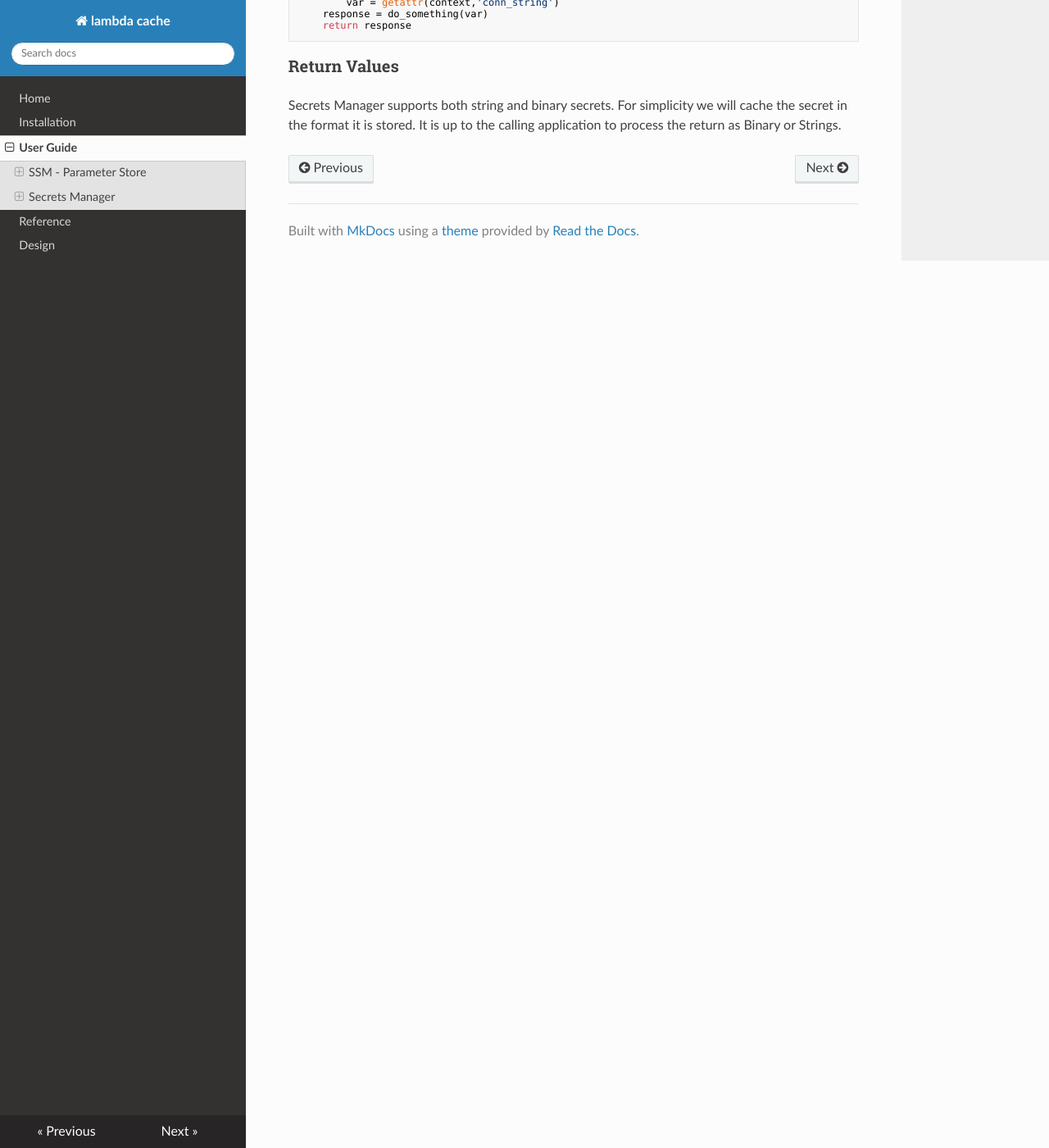
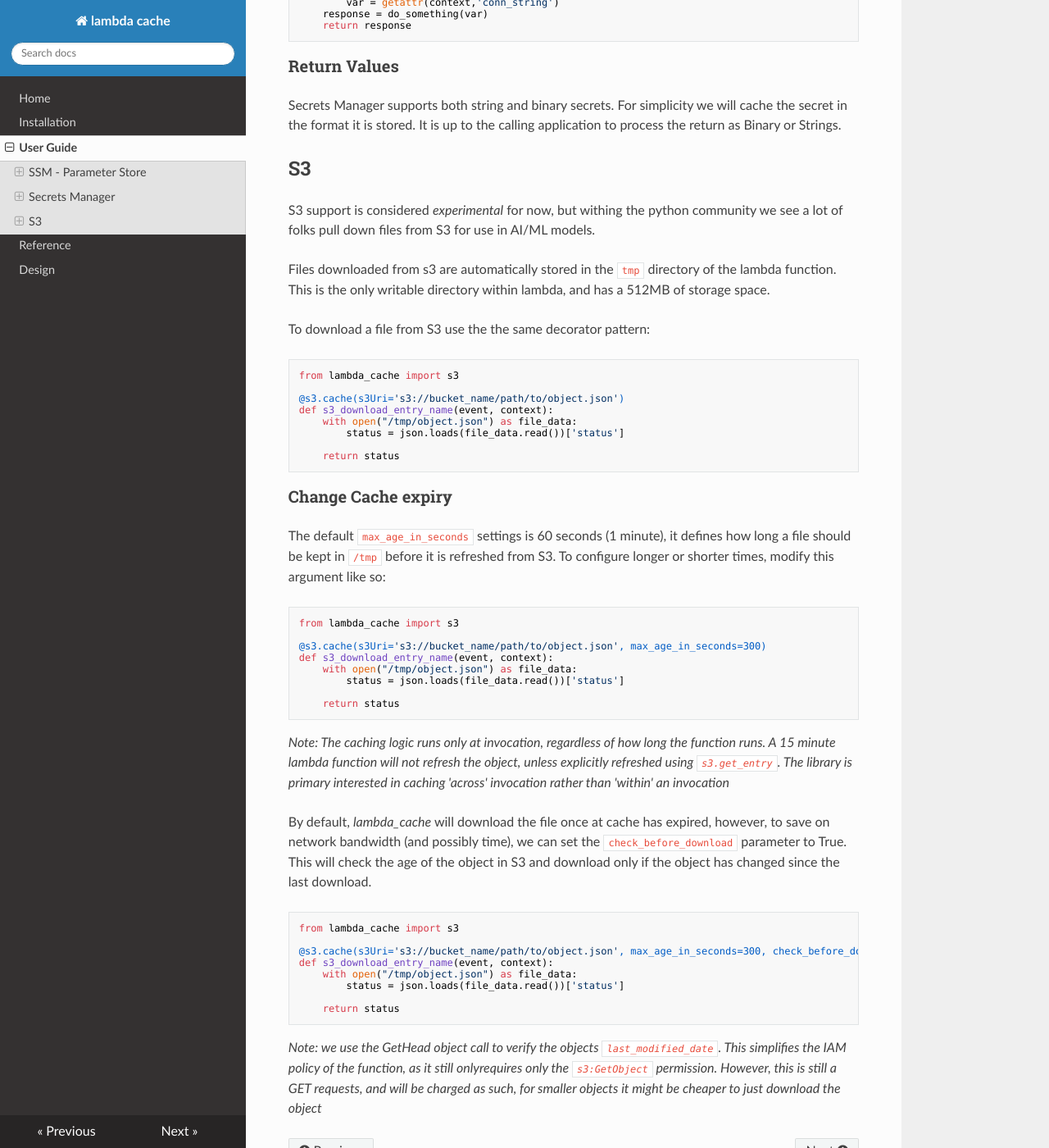
Before and after one commit to keithrozario/lambda-cache, an MkDocs documentation site: the page built from docs/user_guide.md, in a window 1280 px wide and 1400 px high, scrolled down 4309 px. Shown: the whole window at 82% size. Built offline with MkDocs 1.6.1, drawn with Linux system fonts in a browser that asks for light colours; nearby versions of some CDN libraries.

Commit message:
updated docs

````diff
--- a/docs/user_guide.md
+++ b/docs/user_guide.md
@@ -71,6 +71,7 @@
 _Note: for this method to work, ensure you have the `ssm:GetParameters` (with the 's' at the end) in your function's permission policy_
 
 ### Decorator stacking
+
 If you wish to cache multiple parameters with different expiry times, stack the decorators. In this example, `var1` will be refreshed every 30 seconds, `var2` will be refreshed after 60.
 
 ```python
@@ -194,3 +195,54 @@
 ### Return Values
 
 Secrets Manager supports both string and binary secrets. For simplicity we will cache the secret in the format it is stored. It is up to the calling application to process the return as Binary or Strings.
+
+## S3
+
+S3 support is considered _experimental_ for now, but withing the python community we see a lot of folks pull down files from S3 for use in AI/ML models.
+
+Files downloaded from s3 are automatically stored in the `tmp` directory of the lambda function. This is the only writable directory within lambda, and has a 512MB of storage space.
+
+To download a file from S3 use the the same decorator pattern:
+
+```python
+from lambda_cache import s3
+
+@s3.cache(s3Uri='s3://bucket_name/path/to/object.json')
+def s3_download_entry_name(event, context):
+    with open("/tmp/object.json") as file_data:
+        status = json.loads(file_data.read())['status']
+
+    return status
+```
+
+### Change Cache expiry
+
+The default `max_age_in_seconds` settings is 60 seconds (1 minute), it defines how long a file should be kept in `/tmp` before it is refreshed from S3. To configure longer or shorter times, modify this argument like so:
+
+```python
+from lambda_cache import s3
+
+@s3.cache(s3Uri='s3://bucket_name/path/to/object.json', max_age_in_seconds=300)
+def s3_download_entry_name(event, context):
+    with open("/tmp/object.json") as file_data:
+        status = json.loads(file_data.read())['status']
+
+    return status
+```
+
+_Note: The caching logic runs only at invocation, regardless of how long the function runs. A 15 minute lambda function will not refresh the object, unless explicitly refreshed using `s3.get_entry`. The library is primary interested in caching 'across' invocation rather than 'within' an invocation_
+
+By default, _lambda_cache_ will download the file once at cache has expired, however, to save on network bandwidth (and possibly time), we can set the `check_before_download` parameter to True. This will check the age of the object in S3 and download only if the object has changed since the last download.
+
+```python
+from lambda_cache import s3
+
+@s3.cache(s3Uri='s3://bucket_name/path/to/object.json', max_age_in_seconds=300, check_before_download=True)
+def s3_download_entry_name(event, context):
+    with open("/tmp/object.json") as file_data:
+        status = json.loads(file_data.read())['status']
+
+    return status
+```
+
+_Note: we use the GetHead object call to verify the objects `last_modified_date`. This simplifies the IAM policy of the function, as it still onlyrequires only the `s3:GetObject` permission. However, this is still a GET requests, and will be charged as such, for smaller objects it might be cheaper to just download the object_
````
Also changed, not shown: README.md (+151 -44 lines).
